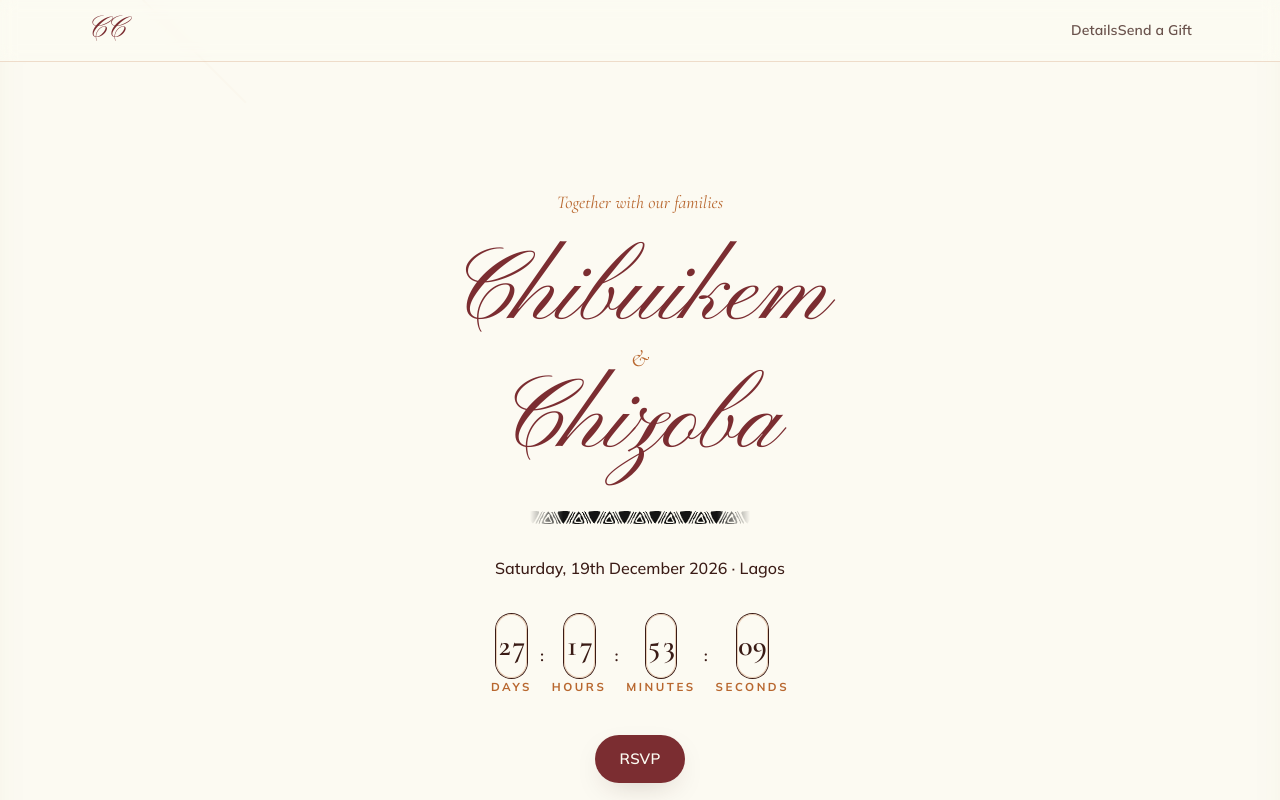
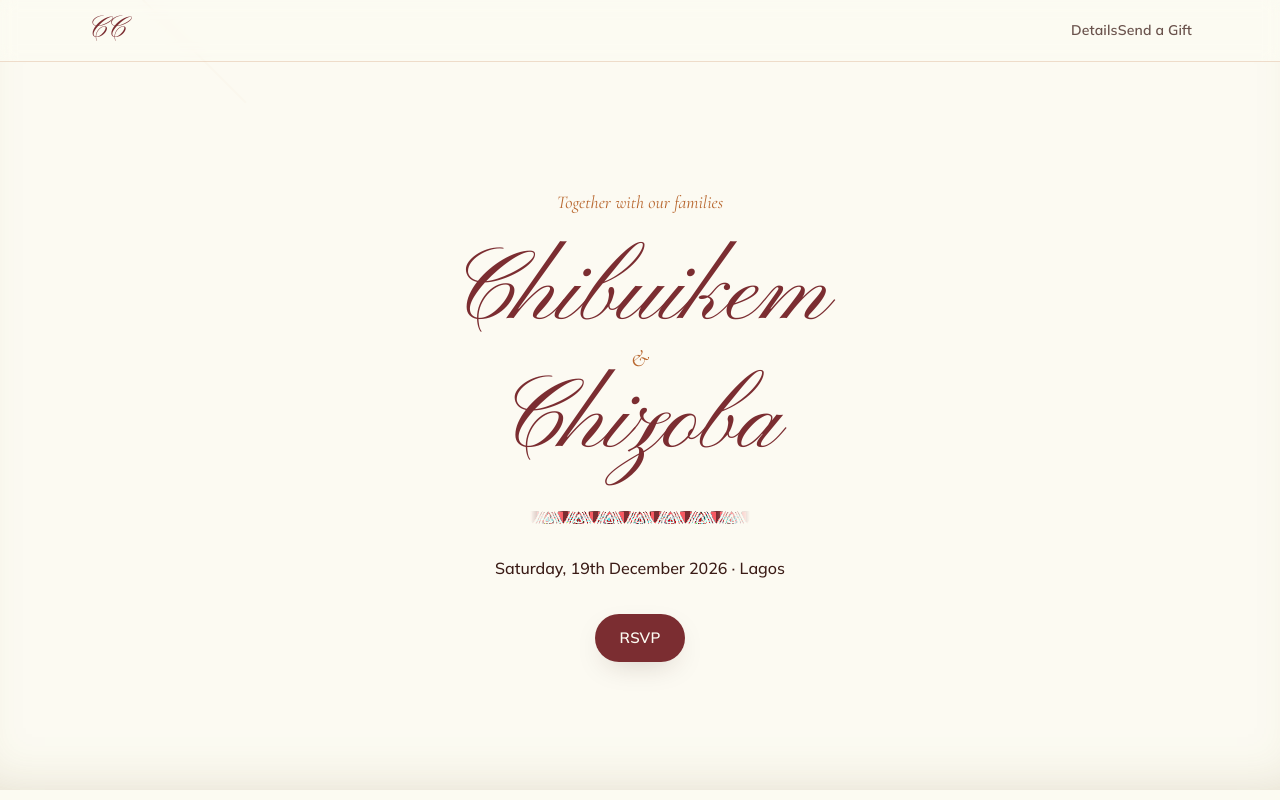
Before and after one commit to kristophershola/chibuikem-and-chizoba, a React (Vite) app: page / in a window 1280 px wide. Shown: the top 800 px of the page. Built offline with nearby package versions, Linux system fonts and the light colour scheme.

Commit message:
style: tint divider to burgundy and remove countdown timer

```diff
--- a/src/App.tsx
+++ b/src/App.tsx
@@ -187,70 +187,6 @@ function ParallaxBackgroundMotifs() {
         style={{ y: y2, rotate: rotate2, opacity: opacityGlow }}
         className="absolute -right-20 top-2/3 h-72 w-72 rounded-3xl border border-clay/20 bg-gradient-to-bl from-clay/10 to-transparent blur-[1px]"
       />
-    </div>
-  );
-}
-
-// Target: Saturday, December 19, 2026 at 12:30 PM (WAT / Lagos UTC+1)
-const WEDDING_TARGET_TIME = new Date('2026-12-19T12:30:00+01:00').getTime();
-
-function CountdownTimer() {
-  const [timeLeft, setTimeLeft] = useState(() => {
-    const diff = Math.max(0, WEDDING_TARGET_TIME - Date.now());
-    return {
-      days: Math.floor(diff / (1000 * 60 * 60 * 24)),
-      hours: Math.floor((diff / (1000 * 60 * 60)) % 24),
-      minutes: Math.floor((diff / (1000 * 60)) % 60),
-      seconds: Math.floor((diff / 1000) % 60),
-    };
-  });
-
-  useEffect(() => {
-    const timer = setInterval(() => {
-      const diff = Math.max(0, WEDDING_TARGET_TIME - Date.now());
-      setTimeLeft({
-        days: Math.floor(diff / (1000 * 60 * 60 * 24)),
-        hours: Math.floor((diff / (1000 * 60 * 60)) % 24),
-        minutes: Math.floor((diff / (1000 * 60)) % 60),
-        seconds: Math.floor((diff / 1000) % 60),
-      });
-    }, 1000);
-    return () => clearInterval(timer);
-  }, []);
-
-  const format = (n: number) => String(n).padStart(2, '0');
-
-  return (
-    <div className="flex items-center justify-center gap-2 sm:gap-3.5 select-none">
-      <TimeUnit value={format(timeLeft.days)} label="Days" />
-      <span className="font-display text-xl sm:text-2xl font-semibold text-clay/50 pb-5" aria-hidden="true">:</span>
-      <TimeUnit value={format(timeLeft.hours)} label="Hours" />
-      <span className="font-display text-xl sm:text-2xl font-semibold text-clay/50 pb-5" aria-hidden="true">:</span>
-      <TimeUnit value={format(timeLeft.minutes)} label="Minutes" />
-      <span className="font-display text-xl sm:text-2xl font-semibold text-clay/50 pb-5" aria-hidden="true">:</span>
-      <TimeUnit value={format(timeLeft.seconds)} label="Seconds" />
-    </div>
-  );
-}
-
-function TimeUnit({ value, label }: { value: string; label: string }) {
-  return (
-    <div className="flex flex-col items-center">
-      <div className="relative flex h-16 w-14 sm:h-20 sm:w-18 items-center justify-center overflow-hidden rounded-2xl border border-clay/30 bg-cream/80 backdrop-blur shadow-[0_8px_24px_-10px_rgba(58,27,22,0.15)] ring-1 ring-clay/10 transition-shadow hover:shadow-[0_12px_28px_-8px_rgba(123,45,49,0.2)]">
-        <AnimatePresence mode="popLayout" initial={false}>
-          <motion.span
-            key={value}
-            initial={{ y: 16, opacity: 0, filter: 'blur(2px)' }}
-            animate={{ y: 0, opacity: 1, filter: 'blur(0px)' }}
-            exit={{ y: -16, opacity: 0, filter: 'blur(2px)' }}
-            transition={{ duration: 0.35, ease: [0.16, 1, 0.3, 1] }}
-            className="font-display text-3xl sm:text-4xl font-semibold text-cocoa tabular-nums"
-          >
-            {value}
-          </motion.span>
-        </AnimatePresence>
-      </div>
-      <span className="v3-eyebrow mt-2.5 text-[10px] sm:text-[11px] text-clay tracking-[0.2em]">{label}</span>
     </div>
   );
 }
@@ -650,20 +586,10 @@ export default function App() {
 
               <motion.div
                 variants={{
-                  hidden: { opacity: 0, y: 20 },
-                  visible: { opacity: 1, y: 0, transition: { duration: 0.8, delay: 0.12 } },
+                  hidden: { opacity: 0, y: 15 },
+                  visible: { opacity: 1, y: 0, transition: { duration: 0.7, delay: 0.15 } },
                 }}
-                className="mt-8 flex justify-center"
-              >
-                <CountdownTimer />
-              </motion.div>
-
-              <motion.div
-                variants={{
-                  hidden: { opacity: 0, y: 15 },
-                  visible: { opacity: 1, y: 0, transition: { duration: 0.7, delay: 0.22 } },
-                }}
-                className="mt-10 flex items-center justify-center"
+                className="mt-8 flex items-center justify-center"
               >
                 <button
                   type="button"
--- a/src/index.css
+++ b/src/index.css
@@ -81,8 +81,7 @@
   background-size: auto 13px !important;
   -webkit-mask-image: linear-gradient(to right, transparent, black 15%, black 85%, transparent);
   mask-image: linear-gradient(to right, transparent, black 15%, black 85%, transparent);
-  opacity: 0.88;
-  filter: sepia(0.35) contrast(1.05);
+  opacity: 0.95;
 }
 
 .tribal-divider-fade {
@@ -98,8 +97,7 @@
   background-size: auto 13px !important;
   -webkit-mask-image: linear-gradient(to right, transparent, black 15%, black 85%, transparent);
   mask-image: linear-gradient(to right, transparent, black 15%, black 85%, transparent);
-  opacity: 0.88;
-  filter: sepia(0.35) contrast(1.05);
+  opacity: 0.95;
 }
 
 .tribal-divider-wide {
@@ -115,8 +113,7 @@
   background-size: auto 13px !important;
   -webkit-mask-image: linear-gradient(to right, transparent, black 12%, black 88%, transparent);
   mask-image: linear-gradient(to right, transparent, black 12%, black 88%, transparent);
-  opacity: 0.82;
-  filter: sepia(0.35) contrast(1.05);
+  opacity: 0.92;
 }
 
 .field-input {
```
Also changed, not shown: public/divider.png, src/assets/divider.png.
